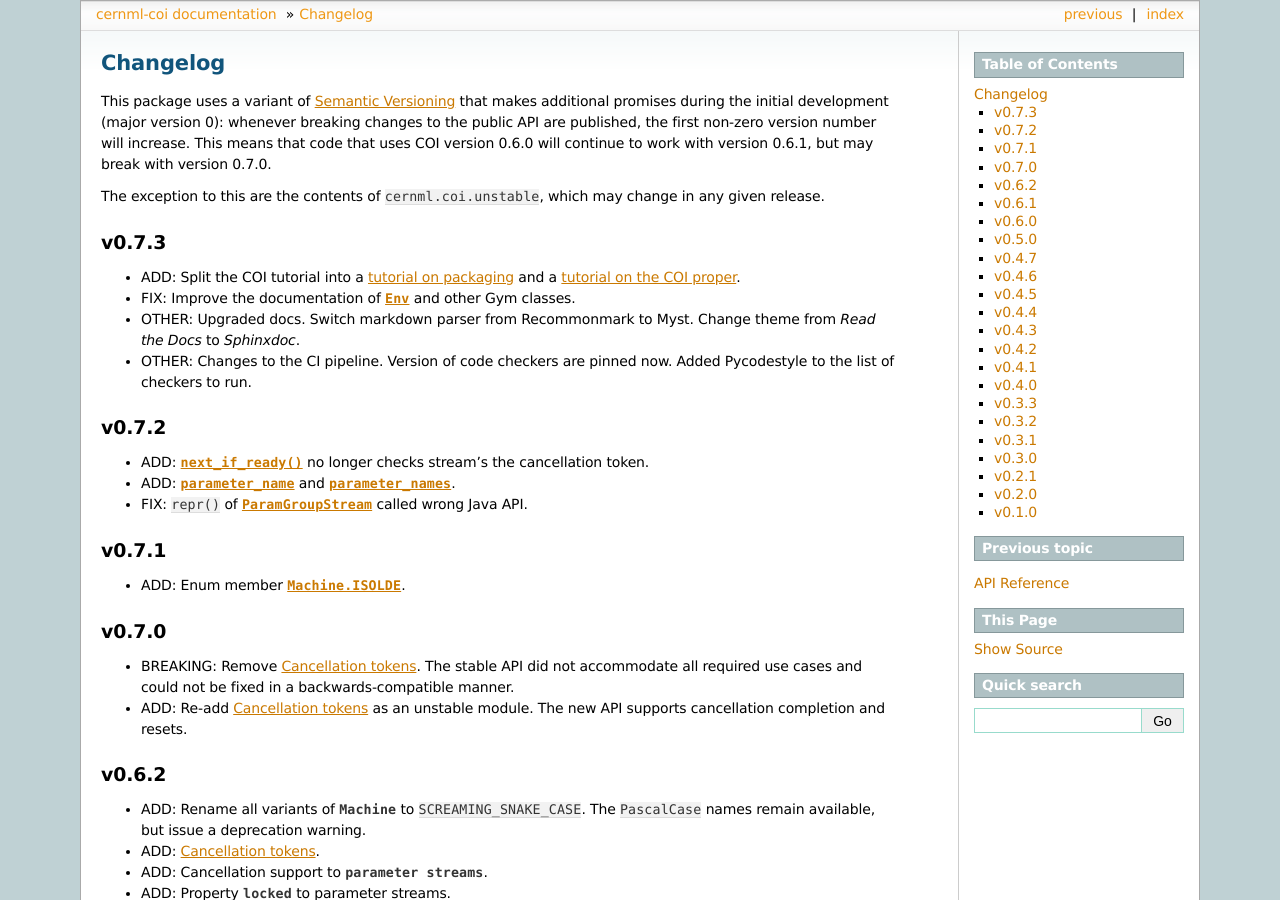
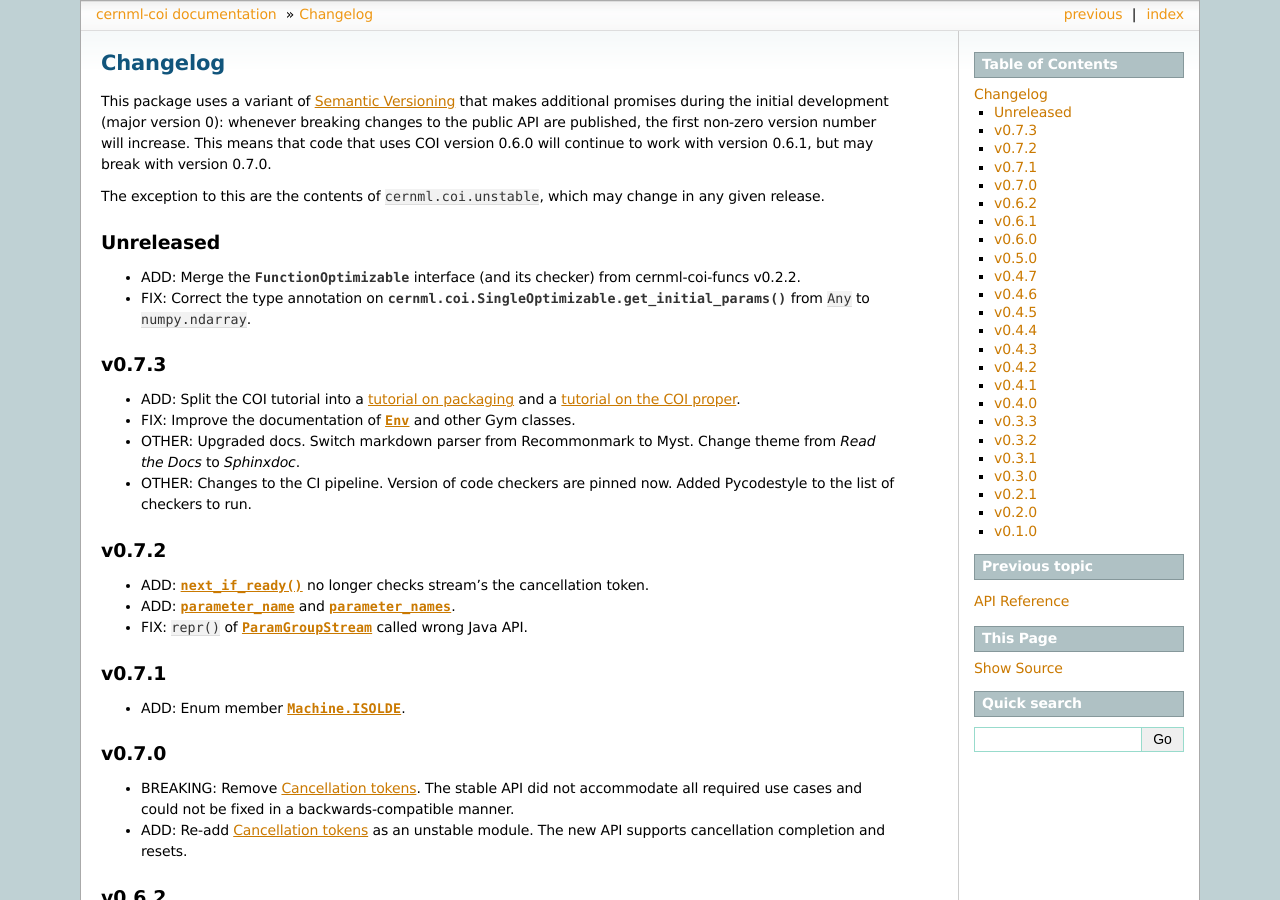
Before and after one commit to geoff-project/coi, a Sphinx documentation site: the page built from docs/changelog.md, in a window 1280 px wide and 900 px high. Built offline with Sphinx 7.4.7, drawn with Linux system fonts in a browser that asks for light colours; the version number could not be read and is left out.

Commit message:
Extend changelog.

```diff
--- a/docs/changelog.md
+++ b/docs/changelog.md
@@ -8,6 +8,11 @@ will continue to work with version 0.6.1, but may break with version 0.7.0.
 
 The exception to this are the contents of `cernml.coi.unstable`, which may
 change in any given release.
+
+## Unreleased
+
+- ADD: Merge the {class}`~cernml.coi.FunctionOptimizable` interface (and its checker) from cernml-coi-funcs v0.2.2.
+- FIX: Correct the type annotation on {class}`cernml.coi.SingleOptimizable.get_initial_params()` from `Any` to `numpy.ndarray`.
 
 ## v0.7.3
 
```
